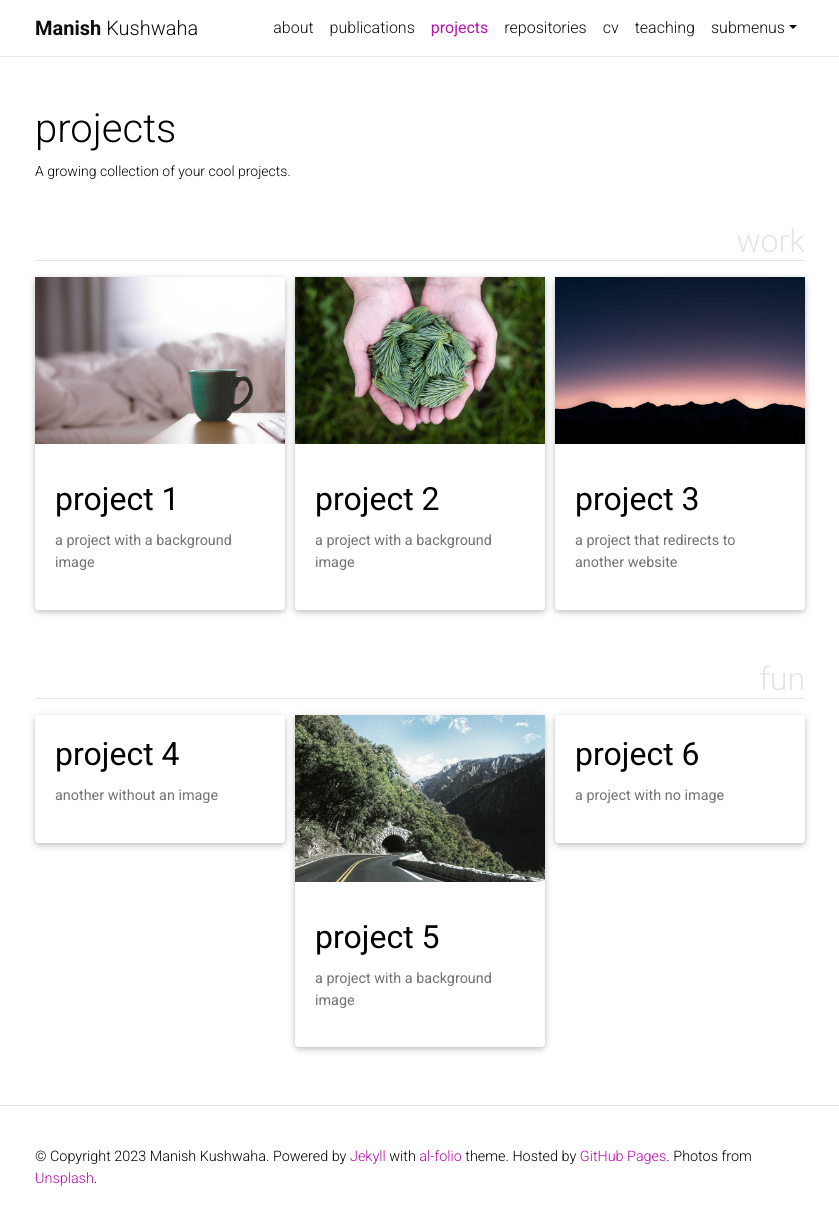
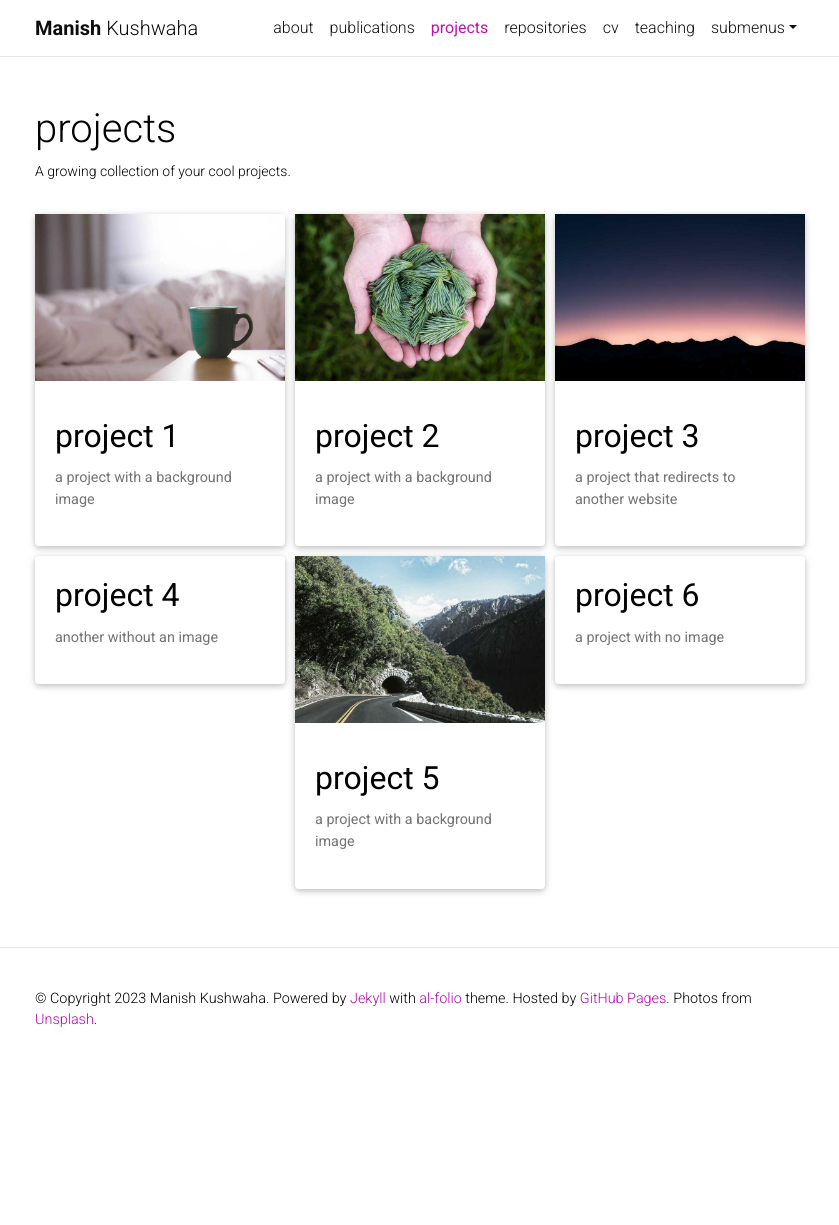
Before and after one commit to manishmicrobe/manishmicrobe.github.io, a Jekyll site: the page built from _pages/projects.md, in a window 1280 px wide and 1230 px high. Shown: the top 1225 px of the window, without its empty margins (220-1059 px from the left). Built offline with Jekyll 4.4.1, drawn with Linux system fonts in a browser that asks for light colours; full-size pictures stand in for the smaller copies a plugin makes; comment, search, counter and statistics services are not loaded; a style sheet for code colours, icons or effects is not loaded.

Commit message:
renamed projects to research, removed categories

```diff
--- a/_config.yml
+++ b/_config.yml
@@ -172,7 +172,7 @@ collections:
     permalink: /news/:path/
   projects:
     output: true
-    permalink: /projects/:path/
+    permalink: /research/:path/
 
 news_scrollable: true # adds a vertical scroll bar if there are more than 3 news items
 news_limit: 5 # leave blank to include all the news in the `_news` folder
@@ -351,7 +351,7 @@ enable_tooltips:            false  # enables automatic tooltip links generated
 enable_darkmode:            false   # enables switching between light/dark modes
 enable_navbar_social:       false  # enables displaying social links in the
                                    # navbar on the about page
-enable_project_categories:  true   # enables categorization of projects into
+enable_project_categories:  false   # enables categorization of projects into
                                    # multiple categories
 enable_medium_zoom:         true   # enables image zoom feature (as on medium.com)
 enable_progressbar:         true   # enables a horizontal progress bar linked to the vertical scroll position
```
